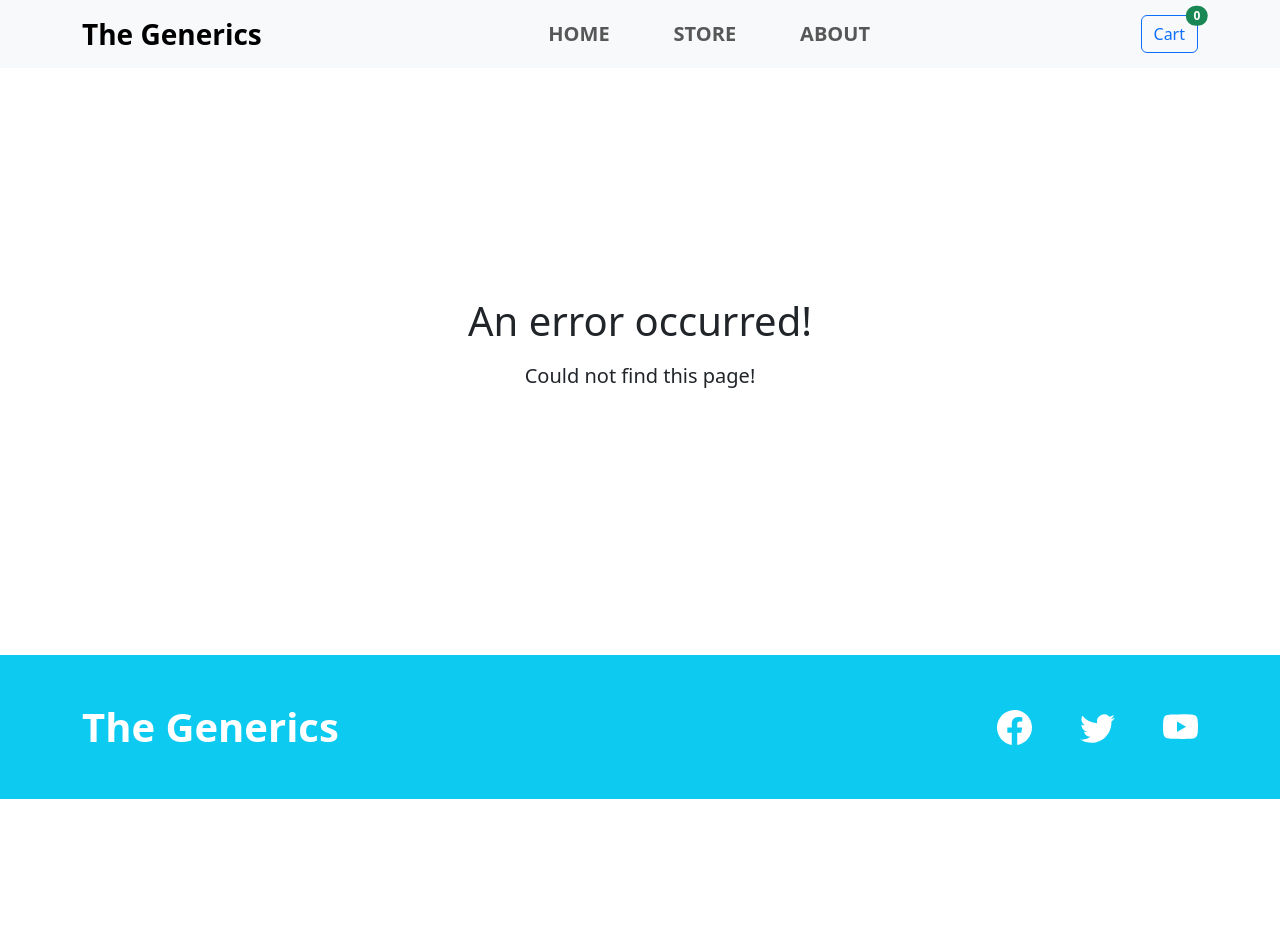
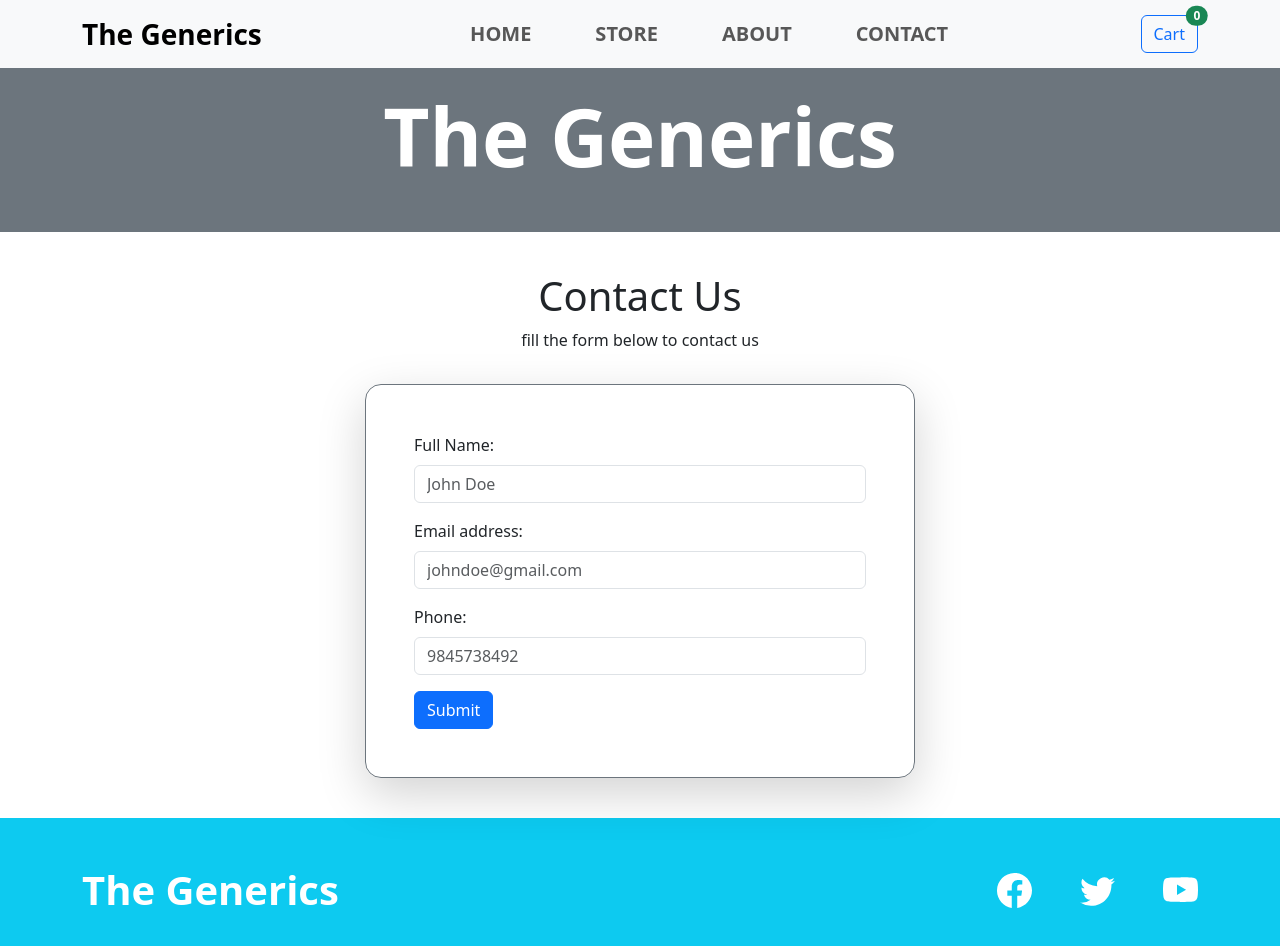
Before and after one commit to shubhamv387/ReactSimpleEcommerceApp, a React (Vite) app: page /contact in a window 1280 px wide. Shown: the top 946 px of the page. Before the commit the page ends 800 px from the top, so only its background shows below. Built offline with nearby package versions, Linux system fonts and the light colour scheme.

Commit message:
added contact us page with working methods

```diff
--- a/package.json
+++ b/package.json
@@ -10,6 +10,7 @@
     "preview": "vite preview"
   },
   "dependencies": {
+    "axios": "^1.6.0",
     "bootstrap": "^5.3.2",
     "dotenv": "^16.3.1",
     "react": "^18.2.0",
--- a/src/App.jsx
+++ b/src/App.jsx
@@ -11,6 +11,7 @@ import Shop from './pages/Shop';
 import Home from './pages/Home';
 import RootLayout from './pages/RootLayout';
 import ErrorPage from './pages/ErrorPage';
+import Contact from './pages/Contact';
 
 function App() {
   const router = createBrowserRouter([
@@ -22,6 +23,7 @@ function App() {
         { path: '/', element: <Home /> },
         { path: '/about', element: <About /> },
         { path: '/store', element: <Shop /> },
+        { path: '/contact', element: <Contact /> },
       ],
     },
   ]);
--- a/src/components/NavMenu.jsx
+++ b/src/components/NavMenu.jsx
@@ -26,6 +26,7 @@ const NavMenu = () => {
             <Nav.Link href='/'>Home</Nav.Link>
             <Nav.Link href='/store'>Store</Nav.Link>
             <Nav.Link href='/about'>About</Nav.Link>
+            <Nav.Link href='/contact'>Contact</Nav.Link>
             {/* <Link className='text-decoration-none text-dark' to='/about'>
               About
             </Link> */}
--- /dev/null
+++ b/src/components/UI/Section.jsx
@@ -0,0 +1,14 @@
+import React from 'react';
+
+const Section = ({ className, children }) => {
+  return (
+    <section
+      className={`d-flex gap-3 m-auto flex-column justify-content-center align-items-center w-100 ${className}`}
+      style={{ maxWidth: '900px' }}
+    >
+      {children}
+    </section>
+  );
+};
+
+export default Section;
--- a/src/pages/About.jsx
+++ b/src/pages/About.jsx
@@ -1,12 +1,10 @@
 import React from 'react';
 import { Image } from 'react-bootstrap';
+import Section from '../components/UI/Section';
 
 const About = () => {
   return (
-    <section
-      className='d-flex gap-3 m-auto flex-column justify-content-center align-items-center w-100'
-      style={{ maxWidth: '900px' }}
-    >
+    <Section>
       <h1 className='fs-4 fw-bold'>ABOUT US</h1>
       <div className=''>
         <Image
@@ -40,7 +38,7 @@ const About = () => {
           him? Him whom something large cisterns.
         </p>
       </div>
-    </section>
+    </Section>
   );
 };
 
--- /dev/null
+++ b/src/pages/Contact.jsx
@@ -0,0 +1,96 @@
+import React, { useState } from 'react';
+import Section from '../components/UI/Section';
+import Button from 'react-bootstrap/Button';
+import Form from 'react-bootstrap/Form';
+import axios from 'axios';
+
+const Contact = () => {
+  const [formData, setFormData] = useState({
+    fullName: '',
+    email: '',
+    phone: '',
+  });
+
+  const inputHandler = (e) => {
+    setFormData({ ...formData, [e.target.name]: e.target.value });
+  };
+
+  const formSubmitHandler = async (e) => {
+    e.preventDefault();
+
+    if (
+      formData.email.trim().length < 1 ||
+      formData.fullName.trim().length < 1 ||
+      formData.phone.trim().length < 1
+    ) {
+      return alert('all fields are required!');
+    }
+
+    try {
+      const { data } = await axios.post(
+        'https://react-http-4c3ab-default-rtdb.firebaseio.com/contact-data.json',
+        formData
+      );
+
+      console.log(data);
+    } catch (error) {
+      console.log(error.message);
+    } finally {
+      setFormData({ fullName: '', email: '', phone: '' });
+    }
+  };
+
+  return (
+    <Section>
+      <div className='d-flex flex-column align-items-center'>
+        <h1>Contact Us</h1>
+        <p>fill the form below to contact us</p>
+      </div>
+      <div
+        className='w-100 shadow-lg p-md-5 p-4 rounded-4 border border-1 border-secondary'
+        style={{ maxWidth: '550px' }}
+      >
+        <Form className='w-100' onSubmit={formSubmitHandler}>
+          <Form.Group className='mb-3' controlId='formBasicName'>
+            <Form.Label>Full Name:</Form.Label>
+            <Form.Control
+              onChange={inputHandler}
+              type='text'
+              placeholder='John Doe'
+              name='fullName'
+              value={formData.fullName}
+            />
+          </Form.Group>
+
+          <Form.Group className='mb-3' controlId='formBasicEmail'>
+            <Form.Label>Email address:</Form.Label>
+            <Form.Control
+              onChange={inputHandler}
+              type='email'
+              placeholder='johndoe@gmail.com'
+              name='email'
+              value={formData.email}
+            />
+          </Form.Group>
+
+          <Form.Group className='mb-3' controlId='formBasicPhNumber'>
+            <Form.Label>Phone:</Form.Label>
+            <Form.Control
+              onChange={inputHandler}
+              type='text'
+              placeholder='9845738492'
+              name='phone'
+              value={formData.phone}
+            />
+          </Form.Group>
+
+          <Button variant='primary' type='submit'>
+            Submit
+          </Button>
+        </Form>
+      </div>
+    </Section>
+  );
+};
+
+export default Contact;
--- a/src/pages/Home.jsx
+++ b/src/pages/Home.jsx
@@ -1,15 +1,13 @@
 import React from 'react';
 import MusicList from '../components/MusicList';
+import Section from '../components/UI/Section';
 
 const Home = () => {
   return (
-    <section
-      className='d-flex gap-3 m-auto flex-column justify-content-center align-items-center w-100'
-      style={{ maxWidth: '900px' }}
-    >
+    <Section>
       <h1 className='fs-4 fw-bold'>TOURS</h1>
       <MusicList />
-    </section>
+    </Section>
   );
 };
 
--- a/src/pages/Shop.jsx
+++ b/src/pages/Shop.jsx
@@ -1,14 +1,12 @@
 import React from 'react';
 import ProductList from '../components/ProductList';
+import Section from '../components/UI/Section';
 
 const Shop = () => {
   return (
-    <section
-      className='d-flex gap-3 m-auto flex-column justify-content-center align-items-center w-100'
-      style={{ maxWidth: '900px' }}
-    >
+    <Section>
       <ProductList />;
-    </section>
+    </Section>
   );
 };
 
```
Also changed, not shown: 1 other file (tests, documents, lock files or other folders).
